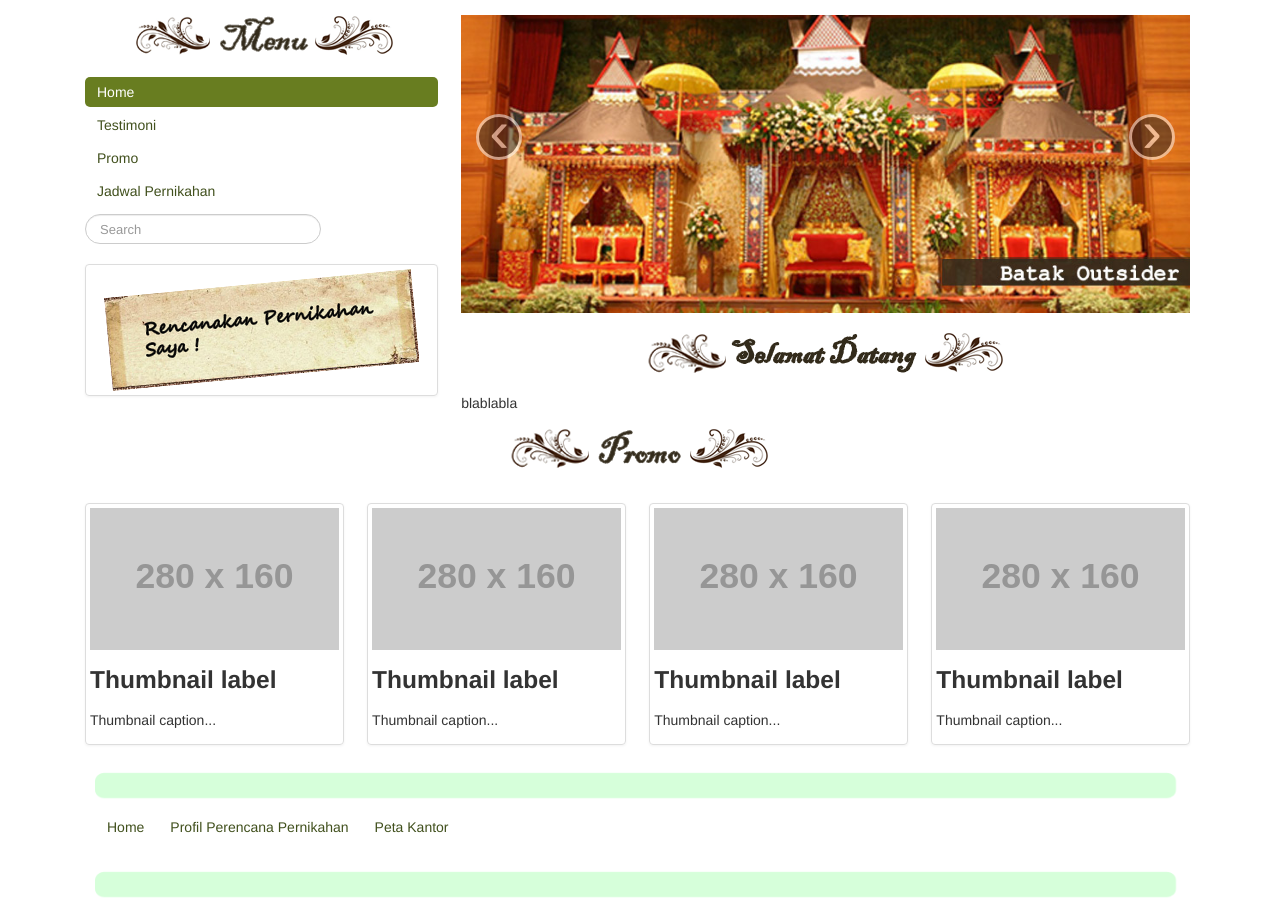
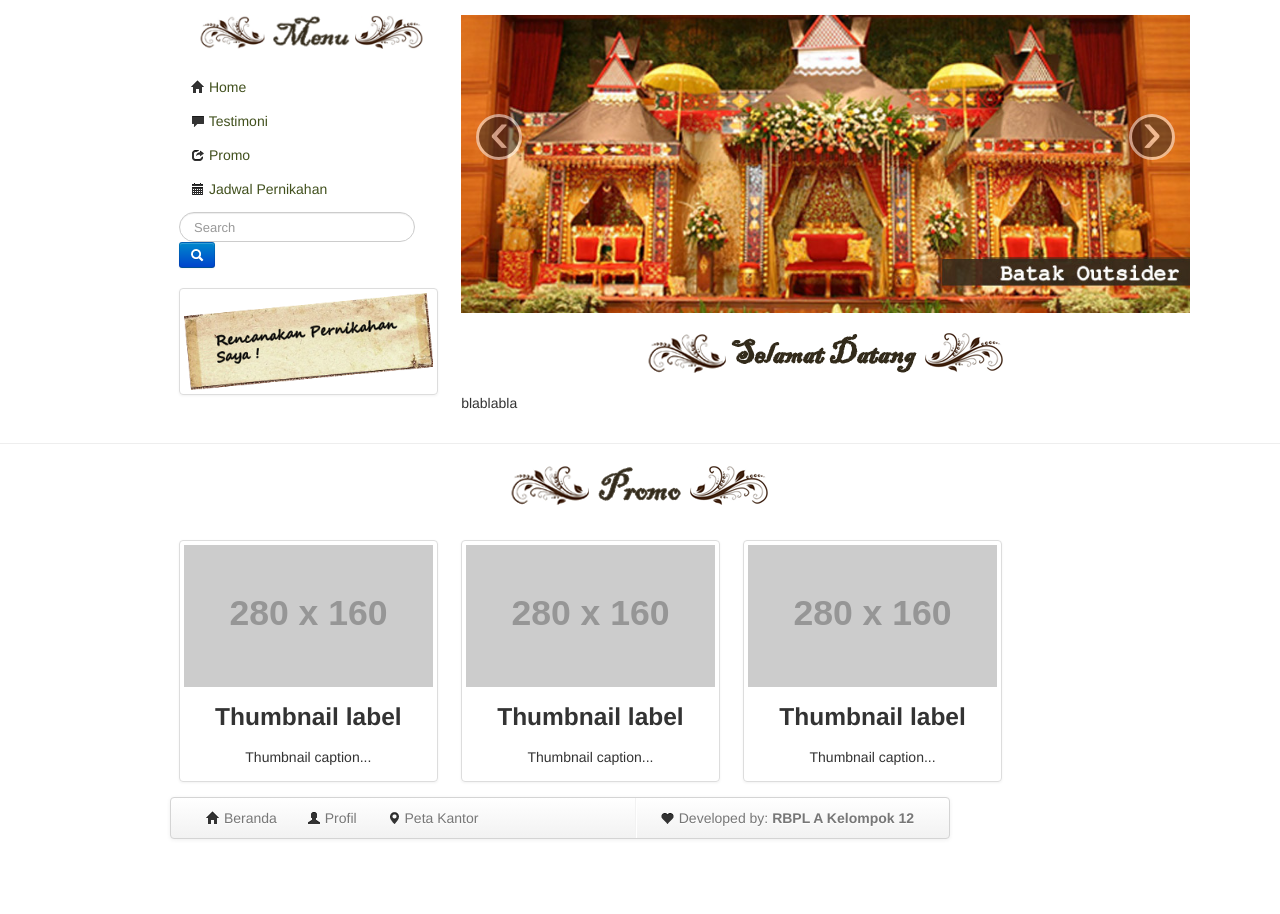
Before and after one commit to ernestina/online-wedding-planner, a PHP site: page /view/home.php in a window 1280 px wide. Shown: the part 160-1074 px from the top of the page. After the commit the page ends 1019 px from the top, so only its background shows below. Run offline with PHP 8.4, Linux system fonts and the light colour scheme; some libraries are stand-ins or nearby versions.

Commit message:
Issue 3: Testimoni | perbaikan view testimoni dan home

```diff
--- a/trunk/view/home.php
+++ b/trunk/view/home.php
@@ -1,69 +1,12 @@
+<?php
+include_once ('header.php');
+echo "<div class='span8'>";
+?>
+
 <!DOCTYPE html>
 <html>
-  <head>
-    <title>Online Wedding Planner</title>
-    <!-- Bootstrap -->
-    <link href="../lib/css/bootstrap.css" rel="stylesheet" media="screen">
-  </head>
-
-  <body>
-	<center>
-	<body body bgcolor="f8f5fa">
-	<div style="margin: 10px 10px 0px 10px;">
-	<div id="header"> <img src="../lib/img/owp_header.png">
-    <script src="http://code.jquery.com/jquery-latest.js"></script>
-    <script src="../lib/js/bootstrap.js"></script>
-	</div>
-	</center>
-
-	<div style="margin: 15px 70px 5px 65px;">
-
-		<div class="container-fluid">
-		<div class="row-fluid">
-		<div class="span4">
-		<center><img src="../lib/img/menubar.png"></center> <br>
-		<ul class="nav nav-pills nav-stacked">
-			<li class="active"> <a href="home.php">Home</a> </li>
-			<li><a href="testimoni.php">Testimoni</a></li>
-			<li><a href="#">Promo</a></li>
-			<li><a href="aturjadwal.php">Jadwal Pernikahan</a></li>
-
-			<form class="navbar-search pull-left">
-			<input type="text" class="search-query" placeholder="Search">
-			</form> </ul>
-
-			<!--form class="form-horizontal">
-			<center><img src="../lib/img/login.png"></center> <br>
-  			<div class="control-group">
-    		<!--label class="control-label" for="inputEmail" class="pull-left">Email</label>
-    		<div class="controls">
-      		<input type="text" id="inputEmail" placeholder="Email">
-    		</div>
-  			</div>
-  			<div class="control-group">
-    		<label class="control-label" for="inputPassword">Password</label>
-    		<div class="controls">
-      		<input type="password" id="inputPassword" placeholder="Password">
-    		</div>
-  			</div>
-  			<div class="control-group">
-    		<div class="controls">
-      		<label class="checkbox">
-        <input type="checkbox"> Remember me
-      </label>
-      <button type="submit" class="btn">Sign in</button>
-    </div>
-  </div>
-</form-->
-
-			<a href="pilihgedung.php" class="thumbnail">
-			<img src="../lib/img/rencana.png" alt="">
-			</a>
-
-		</div>
-
-		<div class="span8">
-			<div id="myCarousel" class="carousel slide">
+	<!--Carrousel-->
+		<div id="myCarousel" class="carousel slide">
 			<!-- Carousel items -->
 			<div class="carousel-inner">
 			<div class="active item"><img src="../lib/img/slide1.jpg"></div>
@@ -79,57 +22,11 @@
 			<p class="lead"> <center> <img src="../lib/img/welcome.png"> </center><br>
 			blablabla
 			</p>
-		 </div>
+
+			</div>
 	</div>
 	</div>
 	</div>
-
-	<center><img src="../lib/img/adver.png"> <br> <br> </div></center>
-		<div style="margin: 15px 70px 5px 65px;">
-		<div class="container-fluid">
-		<div class="row-fluid">
-		<div class="span3">
-			<ul class="thumbnails">
-			<div class="thumbnail">
-			<img src="http://placehold.it/280x160" alt="">
-			<h3>Thumbnail label</h3>
-			<p>Thumbnail caption...</p>
-			</div> </ul>
-		</div>
-		<div class="span3">
-			<ul class="thumbnails">
-			<div class="thumbnail">
-			<img src="http://placehold.it/280x160" alt="">
-			<h3>Thumbnail label</h3>
-			<p>Thumbnail caption...</p>
-			</div> </ul>
-		</div>
-		<div class="span3">
-			<ul class="thumbnails">
-			<div class="thumbnail">
-			<img src="http://placehold.it/280x160" alt="">
-			<h3>Thumbnail label</h3>
-			<p>Thumbnail caption...</p>
-			</div> </ul>
-		</div>
-		<div class="span3">
-			<ul class="thumbnails">
-			<div class="thumbnail">
-			<img src="http://placehold.it/280x160" alt="">
-			<h3>Thumbnail label</h3>
-			<p>Thumbnail caption...</p>
-			</div> </ul>
-		</div>
-
-		</div>
-
-		<div style="margin: 10px 10px 0px 10px;">
-	<div id="footer"> <img src="../lib/img/footer.png">
-	<ul class="nav nav-pills">
-    <li><a href="#">Home</a> </li>
-  <li><a href="#">Profil Perencana Pernikahan</a></li>
-  <li><a href="#">Peta Kantor</a></li>
-</ul>
-<img src="../lib/img/footer.png">
-
-  </body>
+<?php
+include_once ('footer.php');
+?>
```
Also changed, not shown: trunk/view/view-testimoni.php (+19 -71 lines).
